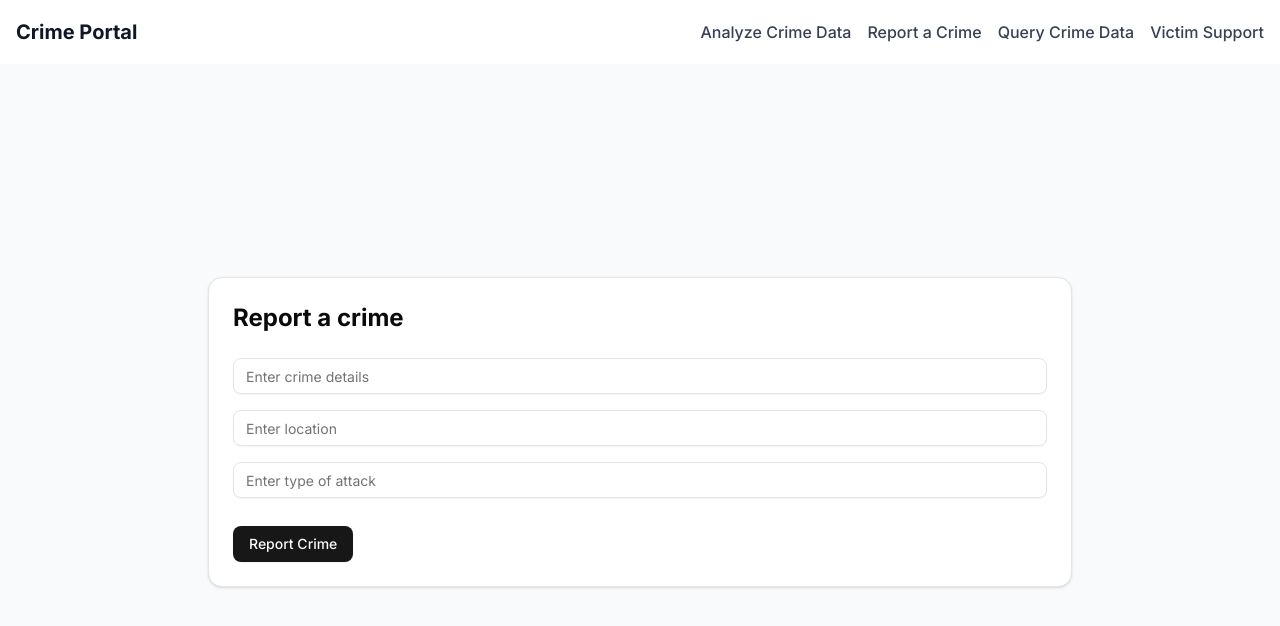
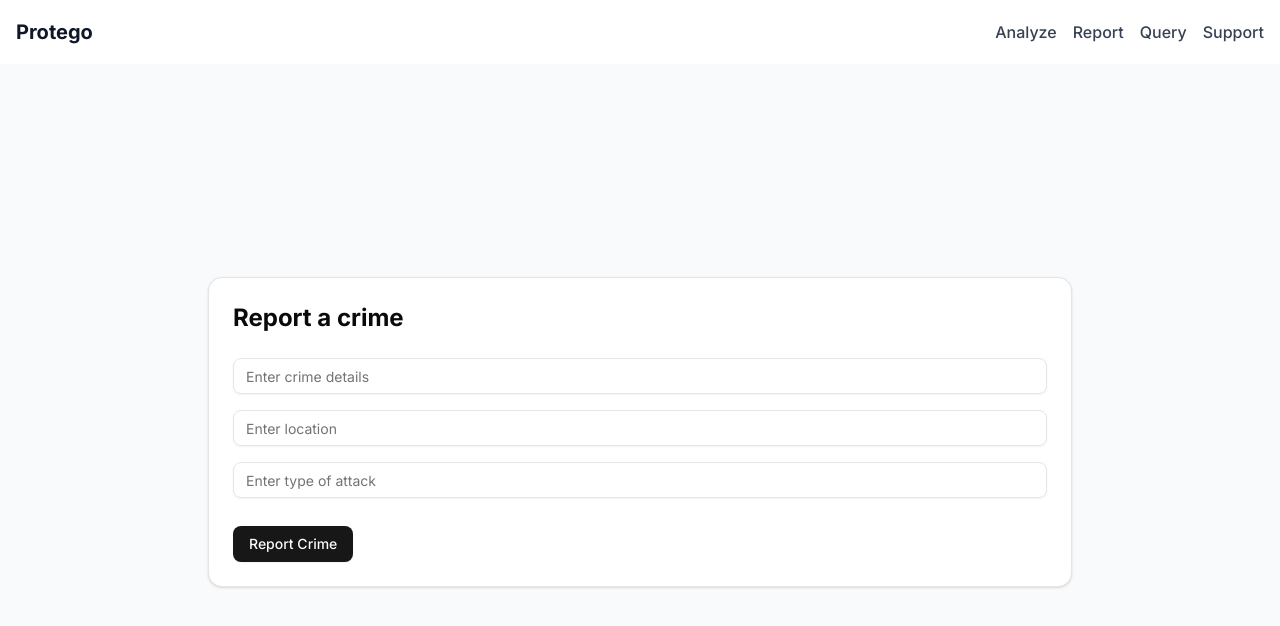
Before and after one commit to Annarhysa/protego, a Next.js app in the folder frontend/: page /report in a window 1280 px wide. Shown: the top 626 px of the page. Built offline with nearby package versions, Linux system fonts and the light colour scheme.

Commit message:
feat(#14): Label Changes

```diff
--- a/frontend/app/(dashboard)/layout.js
+++ b/frontend/app/(dashboard)/layout.js
@@ -9,7 +9,7 @@ export default function DashboardLayout({ children }) {
           <div className="flex justify-between items-center h-16">
             {/* Crime Portal Link */}
             <Link href="/" className="text-xl font-bold text-gray-900 hover:text-gray-700">
-              Crime Portal
+              Protego
             </Link>
 
             {/* Navigation Links */}
@@ -37,16 +37,16 @@ export default function DashboardLayout({ children }) {
               {/* Desktop Navigation Links */}
               <div className="hidden md:flex space-x-4">
                 <Link href="/analyze" className="text-gray-700 hover:text-gray-900 font-medium">
-                  Analyze Crime Data
+                  Analyze
                 </Link>
                 <Link href="/report" className="text-gray-700 hover:text-gray-900 font-medium">
-                  Report a Crime
+                  Report
                 </Link>
                 <Link href="/ask" className="text-gray-700 hover:text-gray-900 font-medium">
-                  Query Crime Data
+                  Query
                 </Link>
                 <Link href="/chat" className="text-gray-700 hover:text-gray-900 font-medium">
-                  Victim Support
+                  Support
                 </Link>
               </div>
             </div>
@@ -56,13 +56,16 @@ export default function DashboardLayout({ children }) {
           <div className="md:hidden">
             <div className="flex flex-col space-y-2 mt-4">
               <Link href="/analyze" className="text-gray-700 hover:text-gray-900 font-medium">
-                Analyze Crime Data
+                Analyze
               </Link>
               <Link href="/report" className="text-gray-700 hover:text-gray-900 font-medium">
-                Report a Crime
+                Report
               </Link>
               <Link href="/ask" className="text-gray-700 hover:text-gray-900 font-medium">
-                Query Crime Data
+                Query
+              </Link>
+              <Link href="/chat" className="text-gray-700 hover:text-gray-900 font-medium">
+                Support
               </Link>
             </div>
           </div>
--- a/frontend/app/page.js
+++ b/frontend/app/page.js
@@ -6,7 +6,7 @@ export default function Home() {
       {/* Hero Section */}
       <div className="text-center mb-12">
         <h1 className="text-5xl font-bold text-gray-900 mb-4">
-          Welcome to the Crime Portal
+          Welcome to Protego, your Crime Portal
         </h1>
         <p className="text-xl text-gray-600">
           Your one-stop solution for crime analysis, reporting, and querying.
@@ -36,7 +36,7 @@ export default function Home() {
               Report a Crime
             </h2>
             <p className="text-gray-600">
-              Report a crime quickly and securely.
+              Report a crime quickly, securely along with quick tackle tips.
             </p>
           </div>
         </Link>
```
